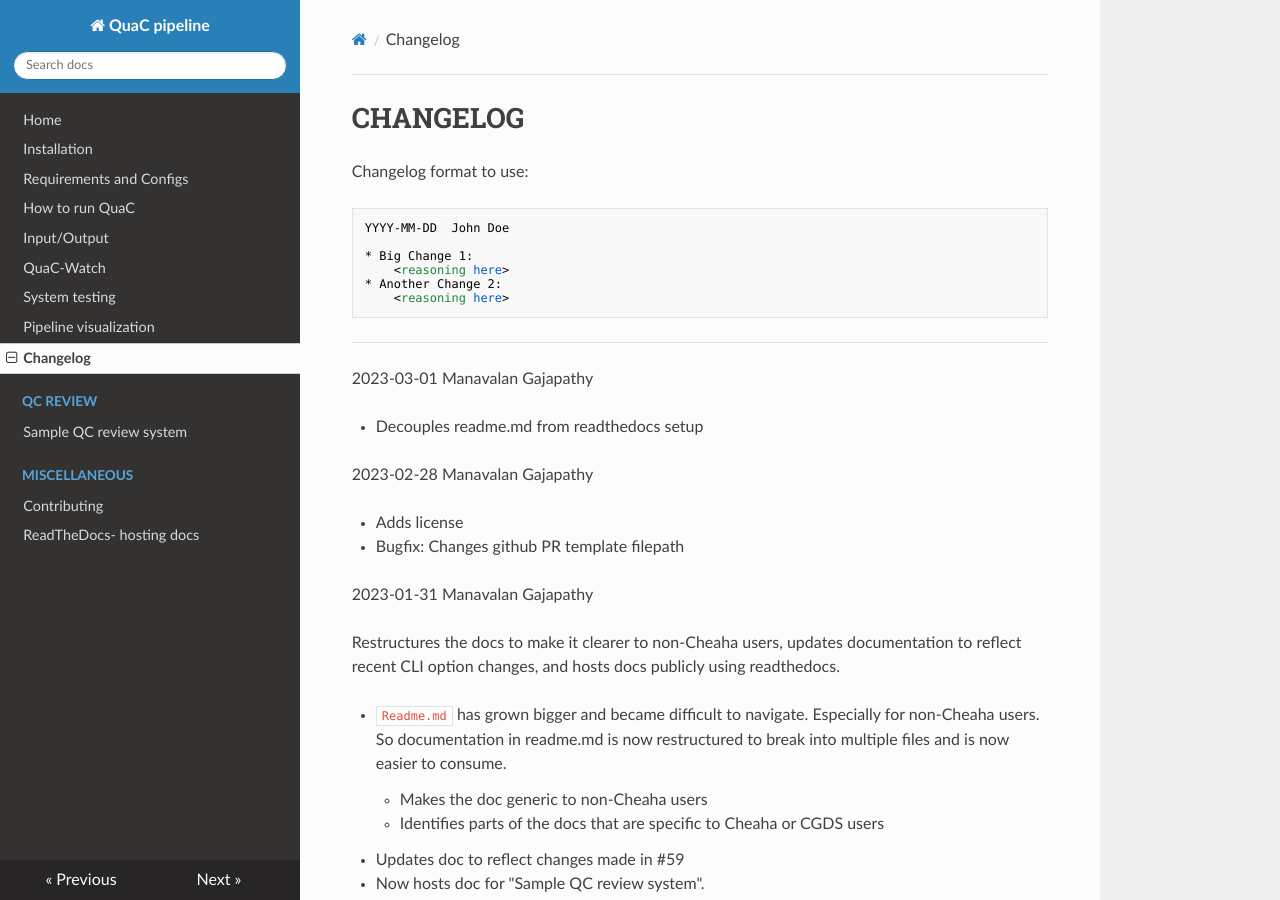
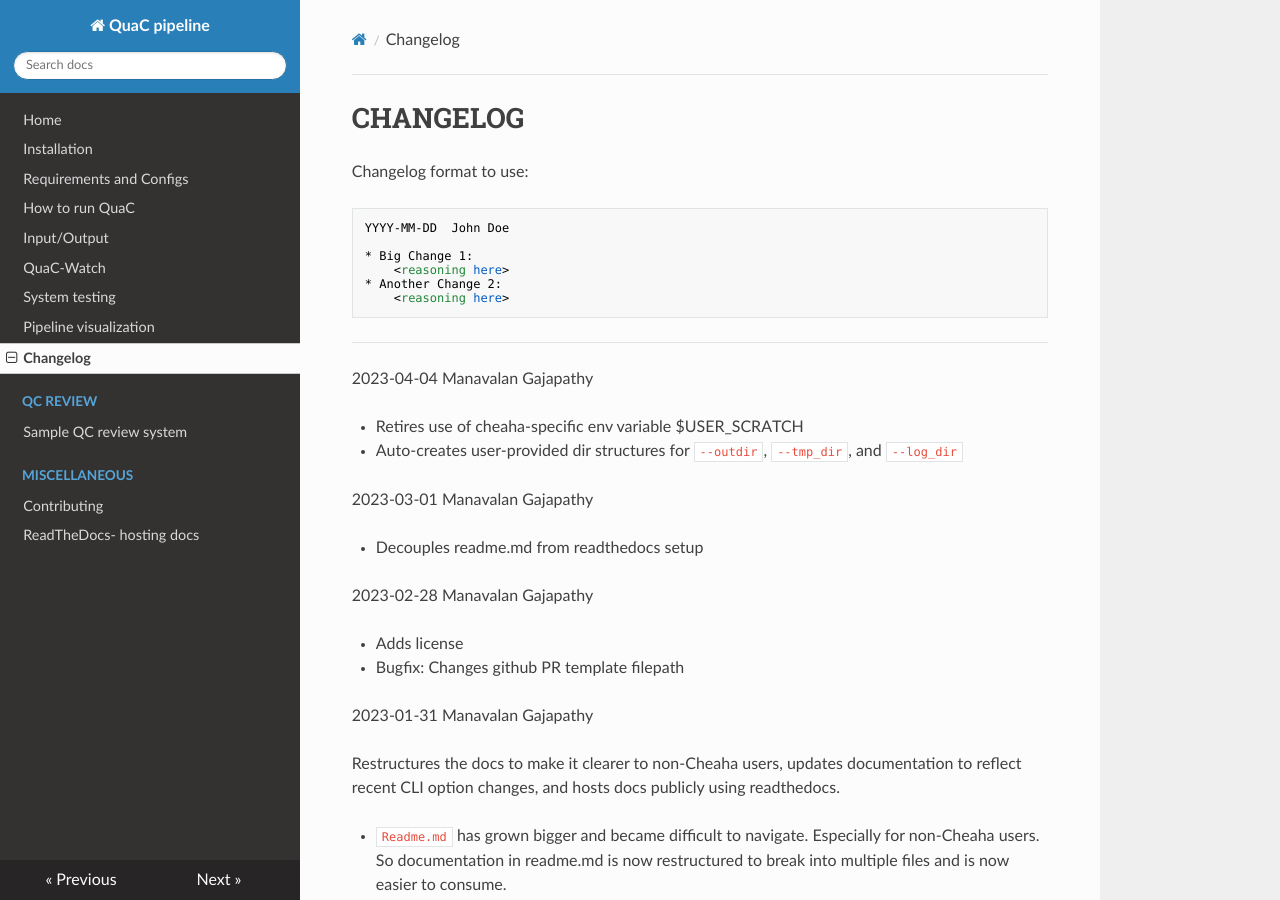
Before and after one commit to uab-cgds-worthey/quac, an MkDocs documentation site: the page built from docs/Changelog.md, in a window 1280 px wide and 900 px high. Built offline with MkDocs 1.6.1, drawn with Linux system fonts in a browser that asks for light colours; nearby versions of some CDN libraries.

Commit message:
updates changelog

````diff
--- a/docs/Changelog.md
+++ b/docs/Changelog.md
@@ -11,6 +11,12 @@ YYYY-MM-DD  John Doe
     <reasoning here>
 ```
 ---
+
+2023-04-04  Manavalan Gajapathy
+
+* Retires use of cheaha-specific env variable $USER_SCRATCH
+* Auto-creates user-provided dir structures for `--outdir`, `--tmp_dir`, and `--log_dir`
+
 
 2023-03-01  Manavalan Gajapathy
 
````
